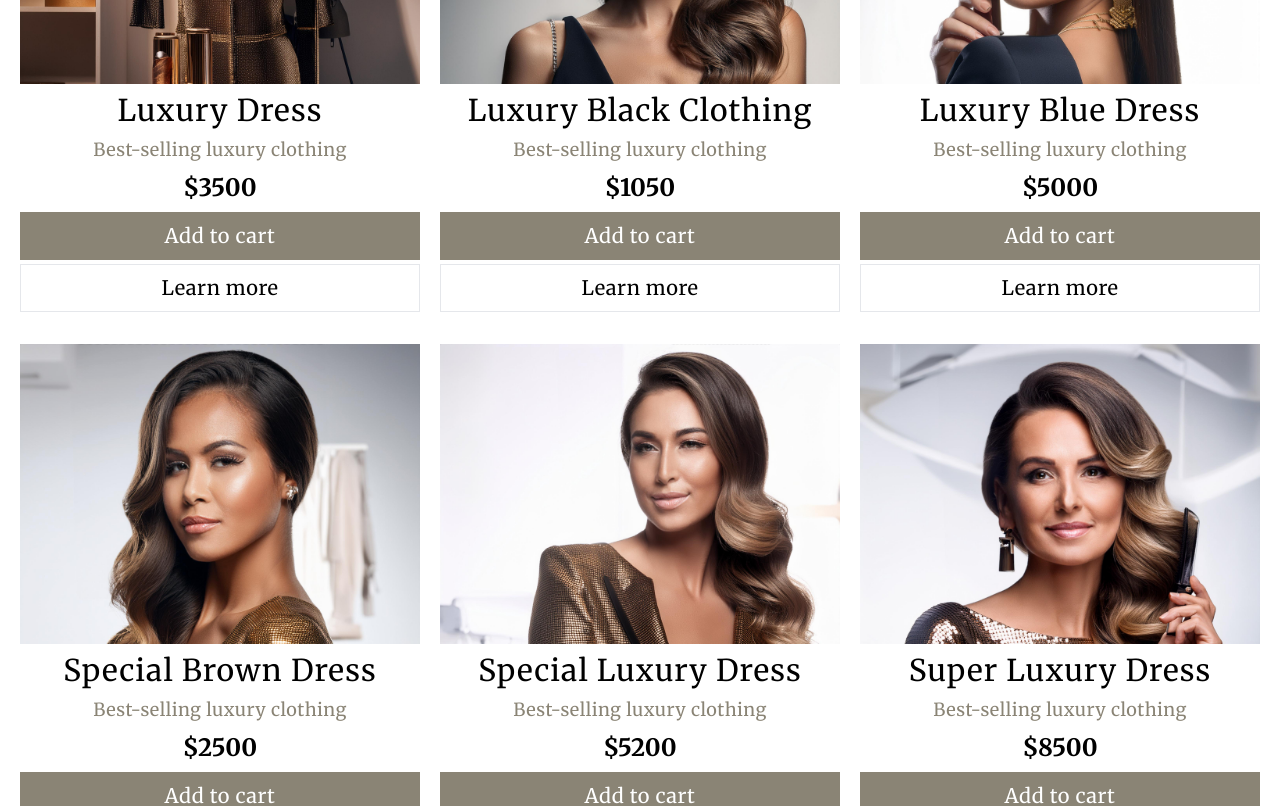
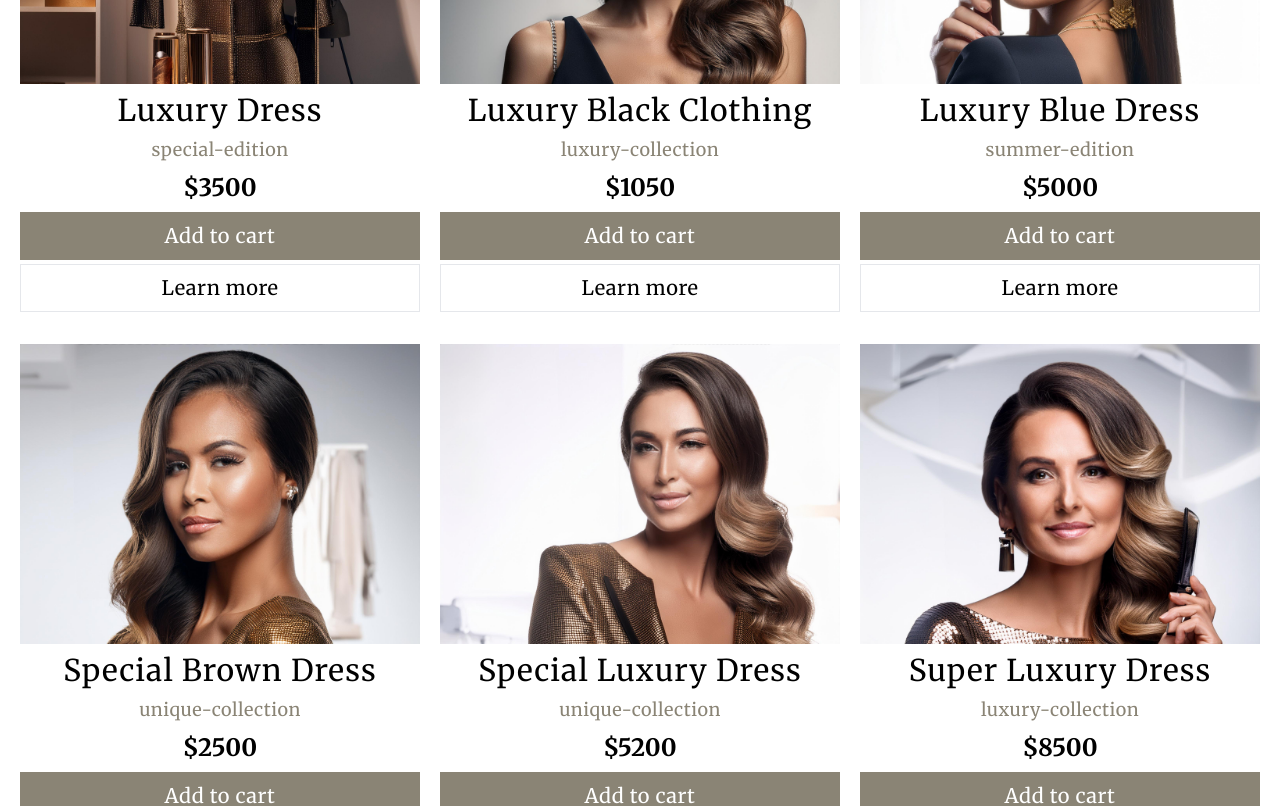
Before and after one commit to richardBoyer917/Fashion-eCommerce-Shop-in-React, a React (Vite) app: page / in a window 1280 px wide. Shown: the part 1280-2086 px from the top of the page. Built offline with nearby package versions, Linux system fonts and the light colour scheme; data requests are answered from the project's data file.

Commit message:
shop page main functionality completed

```diff
--- a/src/App.tsx
+++ b/src/App.tsx
@@ -9,6 +9,7 @@ import {
   SingleProduct,
 } from "./pages";
 import { searchAction } from "./actions/index";
+import { shopCategoryLoader } from "./pages/Shop";
 
 const router = createBrowserRouter([
   {
@@ -22,6 +23,11 @@ const router = createBrowserRouter([
       {
         path: "shop",
         element: <Shop />,
+      },
+      {
+        path: "shop/:category",
+        element: <Shop />,
+        loader: shopCategoryLoader,
       },
       {
         path: "product/:id",
--- a/src/components/CategoryItem.tsx
+++ b/src/components/CategoryItem.tsx
@@ -1,10 +1,14 @@
-const CategoryItem = ({ categoryTitle, image } : { categoryTitle: string; image: string; }) => {
+import { Link } from "react-router-dom";
+
+const CategoryItem = ({ categoryTitle, image, link } : { categoryTitle: string; image: string; link: string; }) => {
   return (
     <div className="w-[600px] relative max-[1250px]:w-[400px] max-[1250px]:h-[400px] max-sm:w-[300px] max-sm:h-[300px]">
+      <Link to={`/shop/${link}`}>
       <img src={`/src/assets/${image}`} className="h-full w-full" />
       <div className="bg-secondaryBrown text-white absolute bottom-0 w-full h-16 flex justify-center items-center max-sm:h-12">
         <h3 className="text-2xl max-sm:text-xl">{ categoryTitle }</h3>
       </div>
+      </Link>
     </div>
   );
 };
--- a/src/components/ProductGrid.tsx
+++ b/src/components/ProductGrid.tsx
@@ -3,7 +3,6 @@ import ProductItem from "./ProductItem";
 import { nanoid } from "nanoid";
 
 const ProductGrid = ({ products }: { products?: Product[] }) => {
-  console.table(products);
   return (
     <div className="max-w-screen-2xl flex flex-wrap justify-between items-center gap-y-8 mx-auto mt-12 max-xl:justify-start max-xl:gap-5 px-5 max-[400px]:px-3">
       {products &&
@@ -15,6 +14,7 @@ const ProductGrid = ({ products }: { products?: Product[] }) => {
             title={product.title}
             category={product.category}
             price={product.price}
+            popularity={product.popularity}
           />
         ))}
     </div>
--- a/src/components/ProductGridWrapper.tsx
+++ b/src/components/ProductGridWrapper.tsx
@@ -4,10 +4,12 @@ import customFetch from "../axios/custom";
 const ProductGridWrapper = ({
   searchQuery,
   sortCriteria,
+  category,
   children,
 }: {
   searchQuery?: string;
   sortCriteria?: string;
+  category?: string;
   children:
     | ReactElement<{ products: Product[] }>
     | ReactElement<{ products: Product[] }>[];
@@ -26,6 +28,15 @@ const ProductGridWrapper = ({
       let searchedProducts = allProducts.filter((product: Product) =>
         product.title.toLowerCase().includes(query.toLowerCase())
       );
+
+      if(category){
+        searchedProducts = searchedProducts.filter((product: Product) => {
+          console.log(product.category, category);
+          return product.category === category;
+        });
+        console.log(searchedProducts);
+
+      }
 
       // Sort the products based on the sortCriteria
       if (sort === "price-asc") {
--- a/src/components/ProductItem.tsx
+++ b/src/components/ProductItem.tsx
@@ -9,12 +9,14 @@ const ProductItem = ({
   title,
   category,
   price,
+  popularity
 }: {
   id: string;
   image: string;
   title: string;
   category: string;
-  price: string;
+  price: number;
+  popularity: number;
 }) => {
   const dispatch = useAppDispatch();
 
@@ -53,6 +55,7 @@ const ProductItem = ({
                 quantity: 1,
                 size: "xl",
                 color: "black",
+                popularity
               })
             )
           }
--- a/src/components/ShopBanner.tsx
+++ b/src/components/ShopBanner.tsx
@@ -1,7 +1,15 @@
-const ShopBanner = () => {
+const ShopBanner = ({ category }: { category: string }) => {
+  const formatCategoryName = (category: string) => {
+    return category
+      .split("-")
+      .map((word) => word.charAt(0).toUpperCase() + word.slice(1))
+      .join(" ");
+  };
   return (
     <div className="bg-secondaryBrown text-white py-10 flex justify-center items-center mx-5 my-10">
-      <h2 className="text-3xl max-sm:text-2xl">Shop page</h2>
+      <h2 className="text-3xl max-sm:text-2xl">
+        {category ? formatCategoryName(category) : "Shop page"}
+      </h2>
     </div>
   );
 };
--- a/src/components/ShopPageContent.tsx
+++ b/src/components/ShopPageContent.tsx
@@ -7,13 +7,13 @@ import {
 
 import { useState } from "react";
 
-const ShopPageContent = () => {
+const ShopPageContent = ({ category } : { category: string; }) => {
   const [sortCriteria, setSortCriteria] = useState<string>("");
 
   return (
     <>
       <ShopFilterAndSort sortCriteria={sortCriteria} setSortCriteria={setSortCriteria} />
-      <ProductGridWrapper sortCriteria={sortCriteria}>
+      <ProductGridWrapper sortCriteria={sortCriteria} category={category} >
         <ProductGrid />
       </ProductGridWrapper>
       <ShowingPagination />
--- a/src/data/db.json
+++ b/src/data/db.json
@@ -4,7 +4,7 @@
       "id": "1",
       "title": "Luxury Dress",
       "image": "product image 1.jpg",
-      "category": "Best-selling luxury clothing",
+      "category": "special-edition",
       "price": 3500,
       "popularity": 5
     },
@@ -12,7 +12,7 @@
       "id": "2",
       "title": "Luxury Black Clothing",
       "image": "product image 2.jpg",
-      "category": "Best-selling luxury clothing",
+      "category": "luxury-collection",
       "price": 1050,
       "popularity": 4
     },
@@ -20,7 +20,7 @@
       "id": "3",
       "title": "Luxury Blue Dress",
       "image": "product image 3.jpg",
-      "category": "Best-selling luxury clothing",
+      "category": "summer-edition",
       "price": 5000,
       "popularity": 3
     },
@@ -28,7 +28,7 @@
       "id": "4",
       "title": "Special Brown Dress",
       "image": "product image 4.jpg",
-      "category": "Best-selling luxury clothing",
+      "category": "unique-collection",
       "price": 2500,
       "popularity": 2
     },
@@ -36,7 +36,7 @@
       "id": "5",
       "title": "Special Luxury Dress",
       "image": "product image 5.jpg",
-      "category": "Best-selling luxury clothing",
+      "category": "unique-collection",
       "price": 5200,
       "popularity": 1
     },
@@ -44,7 +44,7 @@
       "id": "5",
       "title": "Super Luxury Dress",
       "image": "product image 6.jpg",
-      "category": "Best-selling luxury clothing",
+      "category": "luxury-collection",
       "price": 8500,
       "popularity": 20
     }
--- a/src/pages/Landing.tsx
+++ b/src/pages/Landing.tsx
@@ -7,16 +7,30 @@ const Landing = () => {
       <HomeCollectionSection />
 
       <div className="max-w-screen-2xl px-5 mx-auto mt-24">
-        <h2 className="text-black text-5xl font-normal tracking-[1.56px] max-sm:text-4xl mb-12">Our Categories</h2>
+        <h2 className="text-black text-5xl font-normal tracking-[1.56px] max-sm:text-4xl mb-12">
+          Our Categories
+        </h2>
         <div className="flex justify-between flex-wrap gap-y-10">
-
-        <CategoryItem categoryTitle="Special Edition" image="luxury category 1.png" />
-        <CategoryItem categoryTitle="Luxury Collection" image="luxury category 2.png" />
-        <CategoryItem categoryTitle="Summer Edition" image="luxury category 3.png" />
-        <CategoryItem categoryTitle="Unique Collection" image="luxury category 4.png" />
-
-
-
+          <CategoryItem
+            categoryTitle="Special Edition"
+            image="luxury category 1.png"
+            link="special-edition"
+          />
+          <CategoryItem
+            categoryTitle="Luxury Collection"
+            image="luxury category 2.png"
+            link="luxury-collection"
+          />
+          <CategoryItem
+            categoryTitle="Summer Edition"
+            image="luxury category 3.png"
+            link="summer-edition"
+          />
+          <CategoryItem
+            categoryTitle="Unique Collection"
+            image="luxury category 4.png"
+            link="unique-collection"
+          />
         </div>
       </div>
     </>
--- a/src/pages/Shop.tsx
+++ b/src/pages/Shop.tsx
@@ -1,17 +1,23 @@
+import { LoaderFunctionArgs, useLoaderData } from "react-router-dom";
 import {
-  ProductGrid,
-  ProductGridWrapper,
   ShopBanner,
-  ShopFilterAndSort,
   ShopPageContent,
-  ShowingPagination,
 } from "../components";
 
+export const shopCategoryLoader = async ({ params }: LoaderFunctionArgs) => {
+  const { category } = params;
+
+  return category;
+};
+
 const Shop = () => {
+  const category = useLoaderData() as string;
+
+
   return (
     <div className="max-w-screen-2xl mx-auto pt-10">
-      <ShopBanner />
-      <ShopPageContent />
+      <ShopBanner category={category} />
+      <ShopPageContent category={category} />
     </div>
   );
 };
--- a/src/typings.d.ts
+++ b/src/typings.d.ts
@@ -8,6 +8,7 @@ interface Product {
   }
 
   interface ProductInCart extends Product {
+    id: string;
     quantity: number;
     size: string;
     color: string;
```
